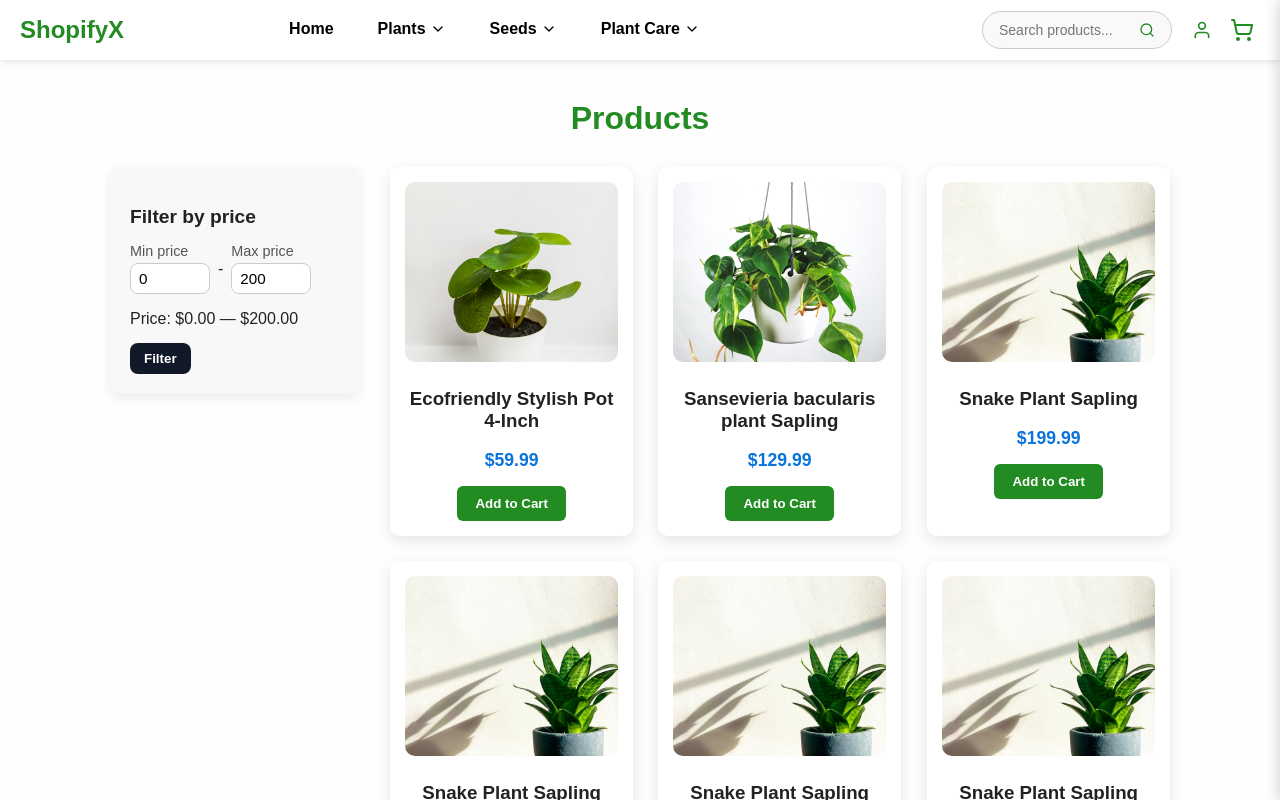
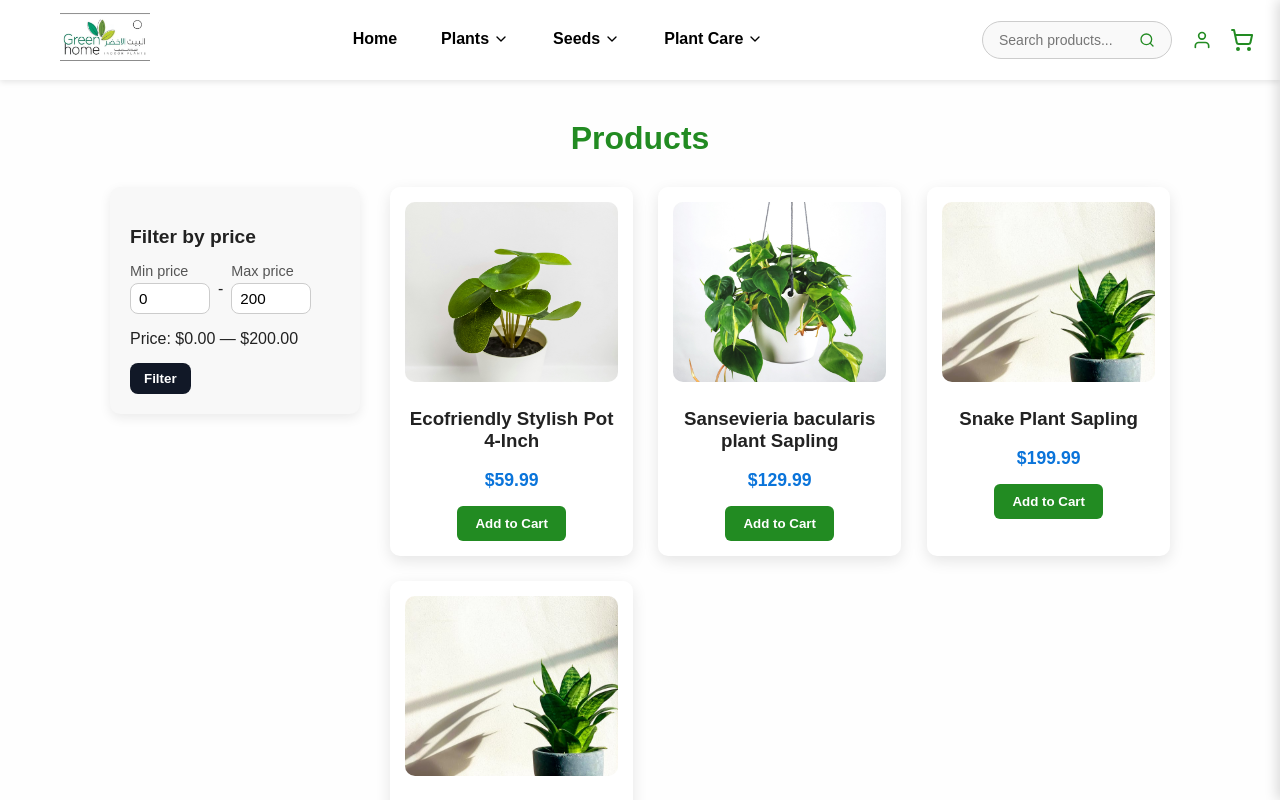
Before and after one commit to treshane-ranasinghe/green, a React (Create React App) app: page /green/products in a window 1280 px wide. Shown: the top 800 px of the page. Built offline with nearby package versions, Linux system fonts and the light colour scheme.

Commit message:
made logo

```diff
--- a/src/App.css
+++ b/src/App.css
@@ -90,7 +90,7 @@ body {
   background: white;
   color: black;
   padding: 0 20px;
-  height: 60px;
+  height: 80px;
   display: flex;
   align-items: center;
   justify-content: space-between;
@@ -100,6 +100,20 @@ body {
   box-shadow: 0 2px 6px rgb(0 0 0 / 0.1);
   transition: background-color 0.3s ease;
 }
+
+.logo {
+  display: flex;
+  align-items: center;
+}
+
+.logo-img {
+  height: 50px;
+  width: auto;
+  object-fit: contain;
+  cursor: pointer;
+  margin-left: 40px;
+}
+
 
 .logo a {
   font-weight: 700;
@@ -166,6 +180,7 @@ body {
   justify-content: flex-end;
   align-items: center;
   margin: 0 auto;
+  margin-right: 40px;
 }
 
 
@@ -508,13 +523,13 @@ body {
 }
 
 .btn-primary {
-  background: #ffdd57;
-  color: #0a74da;
+  background: #228B22;
+  color: white;
   font-weight: 700;
   padding: 14px 38px;
   font-size: 1.2rem;
   border-radius: 50px;
-  box-shadow: 0 8px 18px rgb(255 221 87 / 0.6);
+
   transition: background-color 0.3s ease, transform 0.3s ease, box-shadow 0.3s ease;
   display: inline-block;
   user-select: none;
@@ -523,9 +538,8 @@ body {
 }
 
 .btn-primary:hover {
-  background: #f6c518;
-  transform: scale(1.08);
-  box-shadow: 0 14px 28px rgb(246 197 24 / 0.75);
+  background: #355E3B
+
 }
 
 /* Fade In Animation */
--- a/src/components/Header.js
+++ b/src/components/Header.js
@@ -4,7 +4,6 @@ import { ShoppingCart } from "lucide-react";
 import { CartContext } from "../context/CartContext";
 import { ChevronDown } from "lucide-react";
 import { FiSearch, FiUser } from "react-icons/fi";
-
 
 export default function Header() {
   const { cartItems, toggleCart } = useContext(CartContext);
@@ -14,24 +13,30 @@ export default function Header() {
 
   const handleSearch = (e) => {
     e.preventDefault();
-    // You can navigate or filter products using `searchQuery`
     console.log("Search for:", searchQuery);
   };
 
   return (
     <header className="header">
       <div className="logo">
-        <Link to="/">ShopifyX</Link>
+        <Link to="/">
+          <img
+            src={`${process.env.PUBLIC_URL}/assets/logo.jpg`}
+            alt="Logo"
+            className="logo-img"
+          />
+        </Link>
       </div>
 
       <nav className="nav-links">
-        {/* Dropdowns as before */}
         <div className="dropdown">
           <Link to="/">Home</Link>
         </div>
 
         <div className="dropdown">
-          <Link to="/products">Plants<ChevronDown size={16} /></Link>
+          <Link to="/products">
+            Plants <ChevronDown size={16} />
+          </Link>
           <div className="dropdown-content">
             <Link to="/products/air">Air Purifying Plants</Link>
             <Link to="/products/aromatic">Aromatic Plants</Link>
@@ -41,7 +46,9 @@ export default function Header() {
         </div>
 
         <div className="dropdown">
-          <Link to="/about">Seeds<ChevronDown size={16} /></Link>
+          <Link to="/about">
+            Seeds <ChevronDown size={16} />
+          </Link>
           <div className="dropdown-content">
             <Link to="/seeds/flower">Flower Seeds</Link>
             <Link to="/seeds/vegetable">Vegetable Seeds</Link>
@@ -49,7 +56,9 @@ export default function Header() {
         </div>
 
         <div className="dropdown">
-          <Link to="/about">Plant Care<ChevronDown size={16} /></Link>
+          <Link to="/about">
+            Plant Care <ChevronDown size={16} />
+          </Link>
           <div className="dropdown-content">
             <Link to="/care/fertilizers">Fertilizers</Link>
             <Link to="/care/growth">Growth Promoters</Link>
@@ -58,7 +67,6 @@ export default function Header() {
         </div>
       </nav>
 
-      {/* Search Bar */}
       <form className="search-bar" onSubmit={handleSearch}>
         <input
           type="text"
@@ -71,12 +79,10 @@ export default function Header() {
         </button>
       </form>
 
-      {/* Admin Login */}
       <Link to="/login" className="admin-login-btn" title="Admin Login">
         <FiUser size={20} />
       </Link>
 
-      {/* Cart */}
       <button
         className="cart-button"
         onClick={toggleCart}
--- a/src/components/Landing.js
+++ b/src/components/Landing.js
@@ -101,7 +101,7 @@ export default function Landing() {
         </div>
       </section>
       <Faqs />
-      <Footer />
+
     </>
   );
 }
--- a/src/components/NewArrivals.js
+++ b/src/components/NewArrivals.js
@@ -25,30 +25,7 @@ const sampleProducts = [
     price: 129.99,
     image: `${process.env.PUBLIC_URL}/assets/NA3.jpg`,
   },
-  {
-    id: 3,
-    name: "Ecofriendly Stylish Pot 4-Inch",
-    price: 129.99,
-    image: `${process.env.PUBLIC_URL}/assets/NA3.jpg`,
-  },
-  {
-    id: 3,
-    name: "Ecofriendly Stylish Pot 4-Inch",
-    price: 129.99,
-    image: `${process.env.PUBLIC_URL}/assets/NA3.jpg`,
-  },
-  {
-    id: 3,
-    name: "Ecofriendly Stylish Pot 4-Inch",
-    price: 129.99,
-    image: `${process.env.PUBLIC_URL}/assets/NA3.jpg`,
-  },
-  {
-    id: 3,
-    name: "Ecofriendly Stylish Pot 4-Inch",
-    price: 129.99,
-    image: `${process.env.PUBLIC_URL}/assets/NA3.jpg`,
-  },
+
 ];
 
 export default function NewArrivals() {
--- a/src/components/Products.js
+++ b/src/components/Products.js
@@ -14,9 +14,7 @@ export default function Products() {
       { id: 2, name: "Sansevieria bacularis plant Sapling", price: 129.99, image: `${process.env.PUBLIC_URL}/assets/NA2.jpg` },
       { id: 3, name: "Snake Plant Sapling", price: 199.99, image: `${process.env.PUBLIC_URL}/assets/NA1.jpg` },
       { id: 3, name: "Snake Plant Sapling", price: 199.99, image: `${process.env.PUBLIC_URL}/assets/NA1.jpg` },
-      { id: 3, name: "Snake Plant Sapling", price: 199.99, image: `${process.env.PUBLIC_URL}/assets/NA1.jpg` },
-      { id: 3, name: "Snake Plant Sapling", price: 199.99, image: `${process.env.PUBLIC_URL}/assets/NA1.jpg` },
-      { id: 3, name: "Snake Plant Sapling", price: 199.99, image: `${process.env.PUBLIC_URL}/assets/NA1.jpg` },
+
     ];
     setProducts(mockProducts);
     setFiltered(mockProducts);
```
Also changed, not shown: public/assets/logo.jpg (added).
